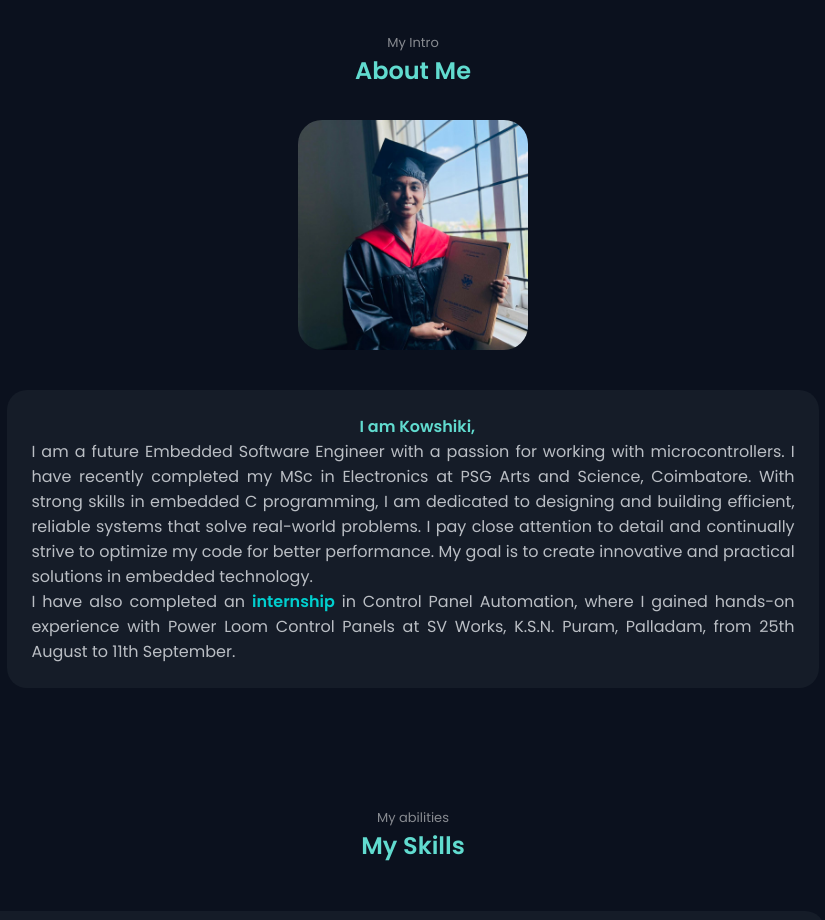
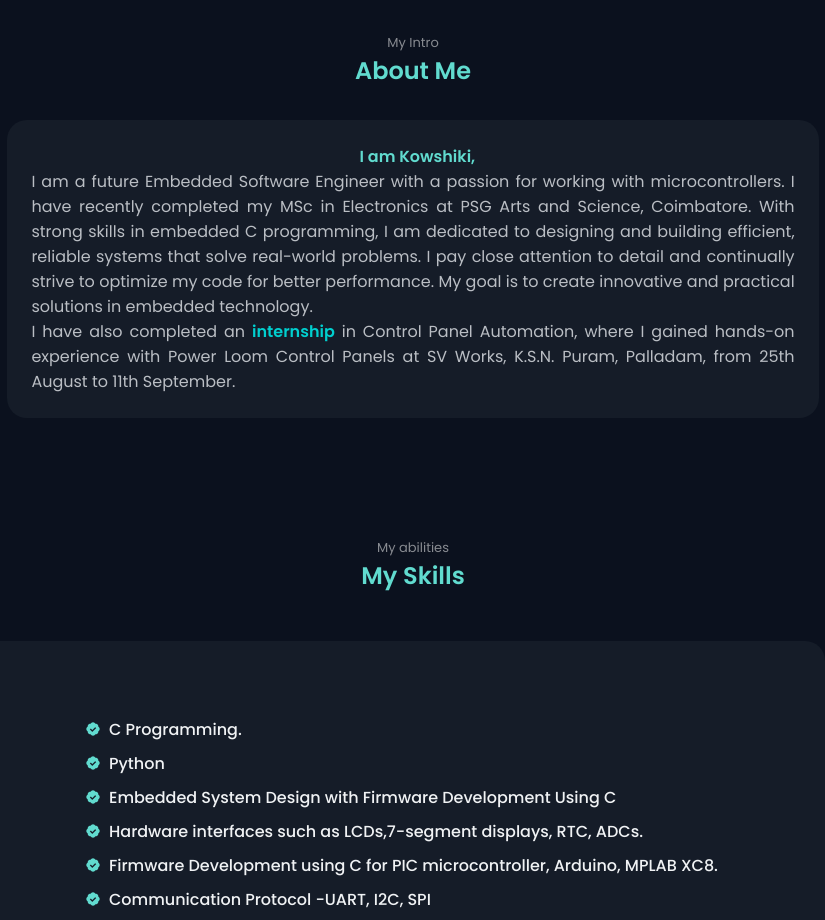
Before and after one commit to kowshiki-r/portfolio, a plain HTML site: page index.html in a window 1280 px wide. Shown: the part 1400-2320 px from the top of the page, without its empty margins (227-1052 px from the left). Drawn offline with nearby package versions, Linux system fonts and the light colour scheme.

Commit message:
Update index.html

```diff
--- a/index.html
+++ b/index.html
@@ -145,8 +145,8 @@
 
       <div class="about__container container grid">
 
-        <img src="assets/img/about1.png" alt="" class="about__img" oncontextmenu="return false;" />
-
+<!--         <img src="assets/img/about1.png" alt="" class="about__img" oncontextmenu="return false;" />
+ -->
         <p class="about__description">
           <span style="margin-left: 43%;"> I am Kowshiki,</span><br />
 
```
